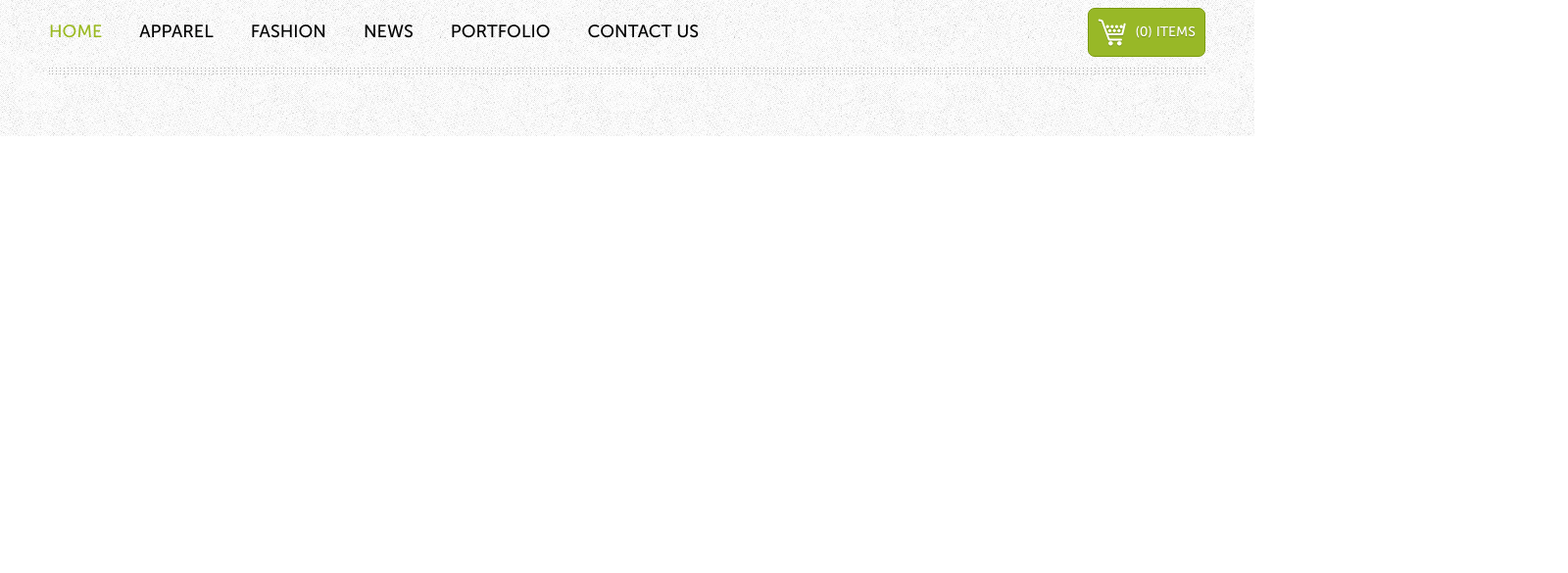
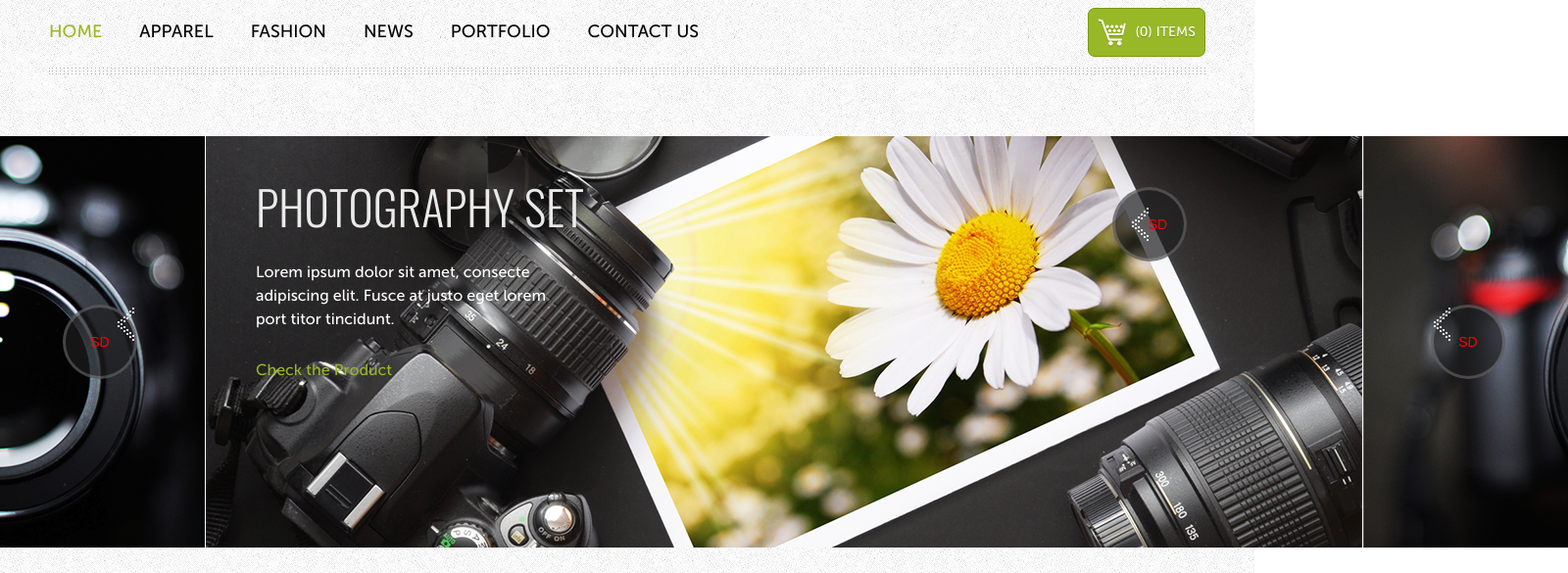
Before and after one commit to yuriygumeniuk/camy, a plain HTML site: page index.html in a window 1280 px wide. Shown: the part 171-756 px from the top of the page at 98% size, 1600 px wide, since content can reach past the window. Drawn offline with nearby package versions, Linux system fonts and the light colour scheme; files whose address does not match are found by name.

Commit message:
test arrow

```diff
--- a/css/style.css
+++ b/css/style.css
@@ -168,7 +168,6 @@
 	background-image:
 		linear-gradient(to top, rgba(255,255,255,0.3), rgba(255,255,255,0.3)),
 		url(../img/background.png);
-		margin-bottom: 63px;
 }
 .header-navigation {
 	height: 86px;
@@ -226,13 +225,106 @@
 	text-transform: uppercase;
 }
 .cart__total {margin-right: 4px;}
+/*========== MAIN ==================*/
+.main {
+	background-image:
+		linear-gradient(to top, rgba(255,255,255,0.3), rgba(255,255,255,0.3)),
+		url(../img/background.png);
+}
 /*---------- section slider ----------*/
 .banner-slider {
+	height: 420px;
+	width: 1600px;
 	display: flex;
-	height: 420px;
+	margin: 0 auto;
 }
 .slider-main {
-	w
+	display: inline-block;
+	height: 100%;
+	border-left: 1px solid #f6f6f6;
+	border-right: 1px solid #f6f6f6;
+	position: relative;
 }
-.slider-left {}
-.slider-right {}
+.slider-side {
+	height: 100%;
+	display: inline-block;
+	width: 300px;
+	overflow: hidden;
+	position: relative;
+}
+.left img {
+	position: absolute;
+	top: 0;
+	right: 0;
+}
+.right img {
+	position: absolute;
+	top: 0;
+	left: 0;
+}
+/*---------- arrow-slider ----------*/
+.arrow-slider {
+	right: 69px;
+	top: 50%;
+	transform: translate(0,-50%);
+	position: absolute;
+	width: 76px;
+	height: 76px;
+	border-radius: 50%;
+	border: 3px solid rgba(255, 255, 255, 0.2);
+	background-color: rgba(30, 30, 32, 0.7);
+	color: red;
+	display: flex;
+	align-items: center;
+	justify-content: center;
+}
+.forward {
+	left: 69px;
+	/*transform: translateY(-50%) scale(1, -1) ;*/
+}
+.arrow-slider img {
+	display: inline;
+/*	position: absolute;
+	top: 50%;
+	left: 50%;
+	transform: translate(-50%, -50%);
+	opacity: 0.9;
+	background-color: red;
+*/}
+
+
+/*---------- slider-text ----------*/
+.slider-text {
+	position: absolute;
+	top: 48px;
+	left: 51px;
+}
+.slider-text *:not(:last-child) {
+	margin-bottom: 32px;
+}
+.slider__title {
+	color: #eaeaea;
+	font-family: 'Oswald', sans-serif;
+	font-size: 48px;
+	font-weight: 300;
+	text-transform: uppercase;
+}
+.slider__desc {
+	width: 300px;
+	color: #ffffff;
+	font-family: "MuseoSans-500", sans-serif;
+	font-size: 16px;
+	font-weight: 400;
+	line-height: 24px;
+}
+.slider__link {
+	color: #98b827;
+	font-family: "MuseoSans-500", sans-serif;
+	font-size: 16px;
+	font-weight: 400;
+}
+
+.visit {
+	height: 200px;
+	width: 600px;
+}
--- a/index.html
+++ b/index.html
@@ -116,14 +116,42 @@
 <main class="main">
 
 <section class="banner-slider">
-	<div class="slider-left"></div>
-	<div class="slider-main wrapper"></div>
-	<div class="slider-right"></div>
+
+	<div class="slider-side left">
+		<img src="img/slider-side.png" alt="">
+		<a href="#!" class="arrow-slider backward">
+			<img src="img/arrow.png" alt="">
+			SD
+		</a>
+	</div>
+
+	<div class="slider-main">
+		<img src="img/slider-main.png" alt="">
+		<div class="slider-text">
+			<div class="slider__title">PHOTOGRAPHY SET</div>
+			<div class="slider__desc">
+				<p>Lorem ipsum dolor sit amet, consecte adipiscing elit.
+				Fusce at justo eget lorem port titor tincidunt.</p>
+			</div>
+			<a href="#!" class="slider__link">Check the Product</a>
+		</div>
+	</div>
+
+	<div class="slider-side right">
+		<img src="img/slider-side.png" alt="">
+		<a href="#!" class="arrow-slider forward">
+			<img src="img/arrow.png" alt="">
+			SD
+		</a>
+	</div>
 </section> <!-- .banner-slider ----------->
 
 
 	<section class="visit">
-
+		<a href="#!" class="arrow-slider backward">
+			<img src="img/arrow.png" alt="">
+			SD
+		</a>
 	</section> <!-- .visit -------------------->
 	<section class="recent">
 
```
Also changed, not shown: img/arrow.png (added), img/slider-main.png (added), img/slider-side.png (added).
